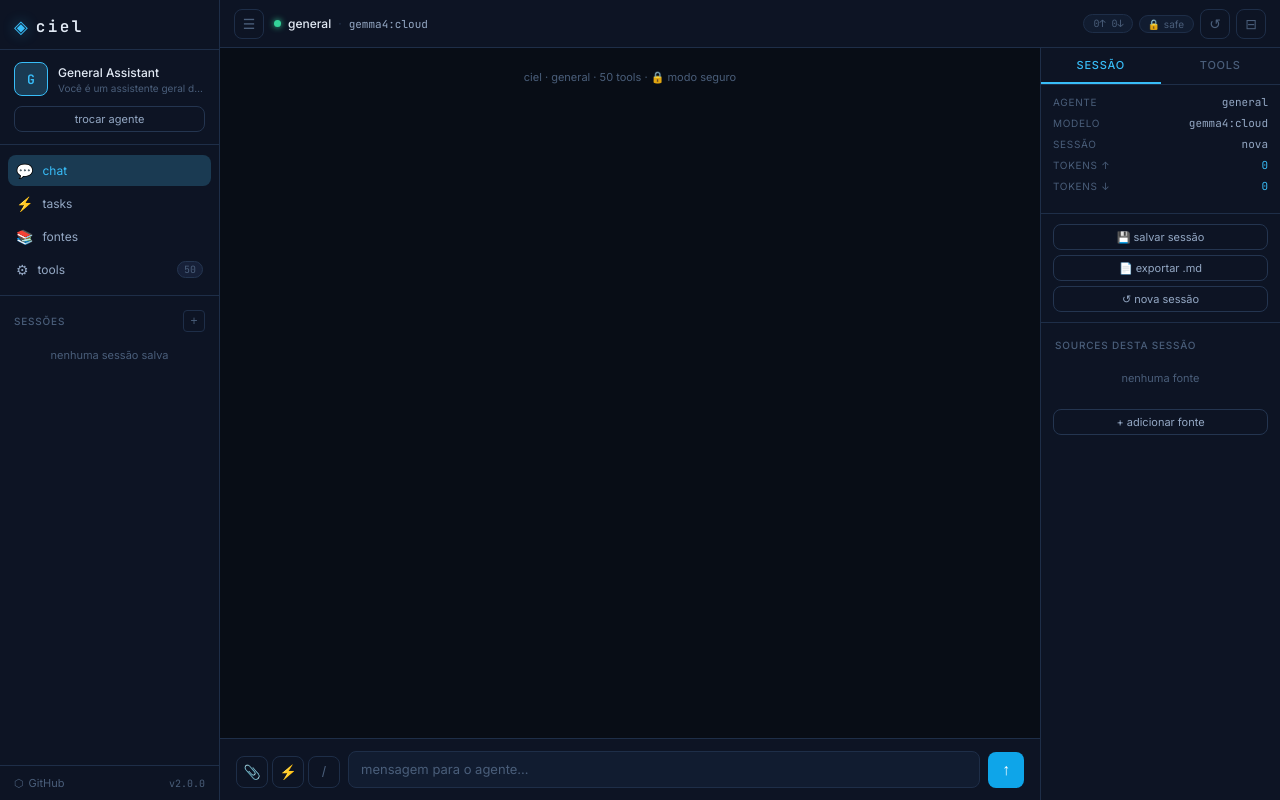
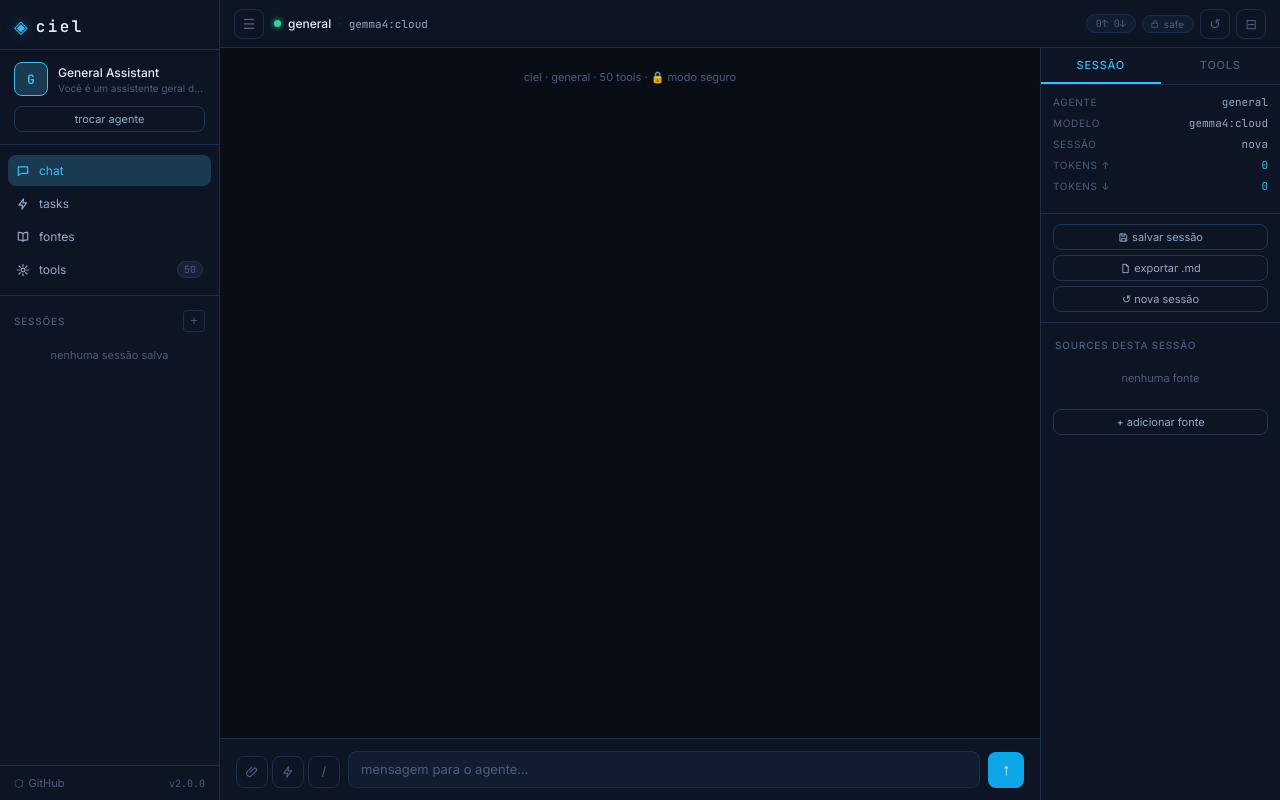
Before and after one commit to tiagobandeira/ciel, a Flask app: page / in a window 1280 px wide. Run offline with Flask 3, Linux system fonts and the light colour scheme; data that the repository does not hold is empty; some libraries are stand-ins or nearby versions.

Commit message:
feat(web): ícones de linha no lugar dos emoji
- sprite inline no index.html (20 símbolos, viewBox 24, traço 2, fill none e
  currentColor) e helper icons.js com icone('nome') para os templates.
- chrome trocado: nav da sidebar, barra de input, menu de comandos, ações do
  painel da sessão, abas do modal de fontes, cadeado de autenticação e os
  ícones dinâmicos (fontes, download, banner de leitura, lista de tools).
- seguem como estavam os glifos tipográficos do vocabulário (✦ ↺ ✕ ☰) e o
  texto das mensagens de chat.

```diff
--- a/web/static/app.js
+++ b/web/static/app.js
@@ -244,7 +244,7 @@ function addViewModeBanner(sessionId, title) {
   banner.id = 'view-mode-banner';
   banner.className = 'view-mode-banner';
   banner.innerHTML = `
-    <span>👁 visualizando sessão #${sessionId} — ${esc(title || 'sem título')}</span>
+    <span>${icone('eye')} visualizando sessão #${sessionId} — ${esc(title || 'sem título')}</span>
     <span class="view-mode-hint">envie uma mensagem para retomar com branch automática</span>
   `;
   // insere antes das mensagens
@@ -422,7 +422,7 @@ function renderToolsList(tools) {
     const isTemp = t.cat === 'temp';
     return `<div class="tool-item">
       <div class="tool-item-name">
-        ⚙ ${esc(t.name)}
+        ${icone('gear')} ${esc(t.name)}
         <span class="tool-cat-badge${isTemp?' temp':''}">
           ${isTemp?'temp':'perm'}
         </span>
@@ -656,13 +656,13 @@ async function refreshSources() {
     }
     list.innerHTML = data.sources.map(s => `
       <div class="source-item">
-        <span class="source-item-name">📄 ${esc(s.filename)}</span>
+        <span class="source-item-name">${icone('file')} ${esc(s.filename)}</span>
         <span class="source-item-meta">${s.n_chunks} chunks · ${s.scope}</span>
         <button class="source-item-del" onclick="removeSource(${s.id})" title="remover">✕</button>
       </div>`).join('');
     miniList.innerHTML = data.sources.slice(0, 5).map(s => `
       <div class="source-mini-item">
-        <span class="source-mini-name">📄 ${esc(s.filename)}</span>
+        <span class="source-mini-name">${icone('file')} ${esc(s.filename)}</span>
         <button class="source-mini-del" onclick="removeSource(${s.id})">✕</button>
       </div>`).join('');
   } catch(e) {
@@ -854,7 +854,7 @@ window.loadSession = async (sessionId) => {
     if (data.sources?.length) {
       miniList.innerHTML = data.sources.map(s => `
         <div class="source-mini-item">
-          <span class="source-mini-name">📄 ${esc(s.filename)}</span>
+          <span class="source-mini-name">${icone('file')} ${esc(s.filename)}</span>
         </div>`).join('');
     } else {
       miniList.innerHTML = '<div class="panel-empty">nenhuma fonte</div>';
@@ -1002,7 +1002,7 @@ function showUploadPreview(type, src, name) {
   if (type === 'img' && src) {
     document.getElementById('prev-thumb').innerHTML = `<img src="${src}" alt="">`;
   } else {
-    document.getElementById('prev-thumb').textContent = '📄';
+    document.getElementById('prev-thumb').innerHTML = icone('file');
   }
 }
 
@@ -1072,9 +1072,9 @@ function buildDownloadLinks(refs) {
   return refs.map(p => {
     const ext  = p.split('.').pop().toLowerCase();
     const name = p.split(/[\\/]/).pop();
-    const icon = IMAGE_EXTS.has(ext) ? '🖼' : '⬇';
+    const ic = icone(IMAGE_EXTS.has(ext) ? 'image' : 'download');
     return `<a class="dl-link" href="/download?path=${encodeURIComponent(p)}"
-               download="${esc(name)}" target="_blank">${icon} ${esc(name)}</a>`;
+               download="${esc(name)}" target="_blank">${ic} ${esc(name)}</a>`;
   }).join('');
 }
 
@@ -1157,17 +1157,17 @@ function _renderAuthBadge() {
   badge.classList.remove('authed', 'force-safe');
 
   if (_authState.force_safe) {
-    icon.textContent  = '🔒';
+    icon.innerHTML = icone('lock');
     label.textContent = 'safe';
     badge.classList.add('force-safe');
     badge.title = 'modo seguro permanente (--safe)';
   } else if (_authState.authenticated) {
-    icon.textContent  = '🔓';
+    icon.innerHTML = icone('unlock');
     label.textContent = 'autenticado';
     badge.classList.add('authed');
     badge.title = 'autenticado — clique para gerenciar';
   } else {
-    icon.textContent  = '🔒';
+    icon.innerHTML = icone('lock');
     label.textContent = 'safe';
     badge.title = 'modo seguro ativo — clique para autenticar';
   }
--- /dev/null
+++ b/web/static/icons.js
@@ -0,0 +1,18 @@
+/* ═══════════════════════════════════════════════════════════════
+   Ciel — icons.js
+   Helper para os ícones de linha do sprite (definido no index.html).
+   Mantém o vocabulário: traço 2px, sem preenchimento, herda a cor do
+   texto (currentColor) — então funciona em qualquer tema.
+   ═══════════════════════════════════════════════════════════════ */
+(function () {
+  'use strict';
+
+  /** Devolve o markup de um ícone do sprite: icone('file') */
+  function icone(nome, extra) {
+    const classe = 'ic' + (extra ? ' ' + extra : '');
+    return '<svg class="' + classe + '" aria-hidden="true">' +
+           '<use href="#i-' + nome + '"></use></svg>';
+  }
+
+  window.icone = icone;
+})();
--- a/web/static/style.css
+++ b/web/static/style.css
@@ -1609,3 +1609,16 @@ body {
 /* botão de enviar em modo "parar" (durante o turno) */
 .send-btn.parando { background: var(--err); font-size: 12px; }
 .send-btn.parando:hover { background: var(--err); }
+
+/* ══ ÍCONES DE LINHA (sprite em index.html) ═════════════════════ */
+.ic-sprite { position: absolute; width: 0; height: 0; overflow: hidden; }
+.ic {
+  width: 1em;
+  height: 1em;
+  vertical-align: -0.14em;
+  fill: none;
+  stroke: currentColor;
+  stroke-width: 2;
+  stroke-linecap: round;
+  stroke-linejoin: round;
+}
--- a/web/templates/index.html
+++ b/web/templates/index.html
@@ -44,19 +68,19 @@
   <!-- Nav -->
   <nav class="sidebar-nav">
     <button class="nav-item active" onclick="showView('chat')">
-      <span class="nav-icon">💬</span>
+      <span class="nav-icon"><svg class="ic" aria-hidden="true"><use href="#i-chat"></use></svg></span>
       <span>chat</span>
     </button>
     <button class="nav-item" onclick="openTaskModal()">
-      <span class="nav-icon">⚡</span>
+      <span class="nav-icon"><svg class="ic" aria-hidden="true"><use href="#i-zap"></use></svg></span>
       <span>tasks</span>
     </button>
     <button class="nav-item" onclick="openSourceModal()">
-      <span class="nav-icon">📚</span>
+      <span class="nav-icon"><svg class="ic" aria-hidden="true"><use href="#i-book"></use></svg></span>
       <span>fontes</span>
     </button>
     <button class="nav-item" onclick="toggleToolsPanel()">
-      <span class="nav-icon">⚙</span>
+      <span class="nav-icon"><svg class="ic" aria-hidden="true"><use href="#i-gear"></use></svg></span>
       <span>tools</span>
       <span class="nav-badge" id="tools-count">0</span>
     </button>
@@ -100,7 +124,7 @@
       </div>
       <!-- badge de modo: clicável para abrir modal de auth -->
       <button class="safe-badge" id="safe-badge" onclick="openAuthModal()" title="status de autenticação">
-        <span id="safe-badge-icon">🔒</span>
+        <span id="safe-badge-icon"><svg class="ic" aria-hidden="true"><use href="#i-lock"></use></svg></span>
         <span id="safe-badge-label">safe</span>
       </button>
       <button class="icon-btn" onclick="clearChat()" title="nova sessão">↺</button>
@@ -126,10 +150,10 @@
       <!-- Barra de input -->
       <div class="input-bar">
         <div class="input-actions-left">
-          <button class="input-action-btn" onclick="triggerUpload()" title="anexar arquivo">📎</button>
+          <button class="input-action-btn" onclick="triggerUpload()" title="anexar arquivo"><svg class="ic" aria-hidden="true"><use href="#i-clip"></use></svg></button>
           <input type="file" id="file-input" style="display:none"
             accept="image/*,.txt,.md,.py,.csv,.json,.yaml,.yml,.toml,.log,.pdf">
-          <button class="input-action-btn" onclick="openTaskModal()" title="executar task">⚡</button>
+          <button class="input-action-btn" onclick="openTaskModal()" title="executar task"><svg class="ic" aria-hidden="true"><use href="#i-zap"></use></svg></button>
           <button class="input-action-btn" onclick="toggleCommandMenu()" title="comandos">/</button>
         </div>
 
@@ -147,15 +171,15 @@
       <!-- Menu de comandos rápidos -->
       <div id="command-menu" class="command-menu hidden">
         <div class="command-menu-header">comandos</div>
-        <button class="command-item" onclick="quickCommand('/history salvar')">💾 salvar sessão</button>
-        <button class="command-item" onclick="quickCommand('/history exportar')">📄 exportar .md</button>
-        <button class="command-item" onclick="quickCommand('/tools')">⚙ listar tools</button>
-        <button class="command-item" onclick="quickCommand('/tokens')">📊 ver tokens</button>
-        <button class="command-item" onclick="quickCommand('/limpar-temp')">🗑 limpar tools temp</button>
+        <button class="command-item" onclick="quickCommand('/history salvar')"><svg class="ic" aria-hidden="true"><use href="#i-save"></use></svg> salvar sessão</button>
+        <button class="command-item" onclick="quickCommand('/history exportar')"><svg class="ic" aria-hidden="true"><use href="#i-file"></use></svg> exportar .md</button>
+        <button class="command-item" onclick="quickCommand('/tools')"><svg class="ic" aria-hidden="true"><use href="#i-gear"></use></svg> listar tools</button>
+        <button class="command-item" onclick="quickCommand('/tokens')"><svg class="ic" aria-hidden="true"><use href="#i-chart"></use></svg> ver tokens</button>
+        <button class="command-item" onclick="quickCommand('/limpar-temp')"><svg class="ic" aria-hidden="true"><use href="#i-trash"></use></svg> limpar tools temp</button>
         <button class="command-item" onclick="quickCommand('/novo')">✦ nova sessão</button>
         <div class="command-menu-header">sources</div>
-        <button class="command-item" onclick="openSourceModal()">📚 gerenciar fontes</button>
-        <button class="command-item" onclick="quickCommand('/source --listar')">📋 listar fontes</button>
+        <button class="command-item" onclick="openSourceModal()"><svg class="ic" aria-hidden="true"><use href="#i-book"></use></svg> gerenciar fontes</button>
+        <button class="command-item" onclick="quickCommand('/source --listar')"><svg class="ic" aria-hidden="true"><use href="#i-clipboard"></use></svg> listar fontes</button>
       </div>
     </div>
 
@@ -193,8 +217,8 @@
         </div>
         <div class="panel-divider"></div>
         <div class="session-actions">
-          <button class="btn-outline btn-sm w-full" onclick="quickCommand('/history salvar')">💾 salvar sessão</button>
-          <button class="btn-outline btn-sm w-full" onclick="quickCommand('/history exportar')">📄 exportar .md</button>
+          <button class="btn-outline btn-sm w-full" onclick="quickCommand('/history salvar')"><svg class="ic" aria-hidden="true"><use href="#i-save"></use></svg> salvar sessão</button>
+          <button class="btn-outline btn-sm w-full" onclick="quickCommand('/history exportar')"><svg class="ic" aria-hidden="true"><use href="#i-file"></use></svg> exportar .md</button>
           <button class="btn-outline btn-sm w-full err-btn" onclick="clearChat()">↺ nova sessão</button>
         </div>
         <div class="panel-divider"></div>
@@ -259,7 +283,7 @@
 
     <!-- Nota explicativa -->
     <div class="source-note">
-      <span class="source-note-icon">ℹ</span>
+      <span class="source-note-icon"><svg class="ic" aria-hidden="true"><use href="#i-info"></use></svg></span>
       <span>Fontes são indexadas na memória do servidor e ficam disponíveis para o agente consultar.
       <strong>Sessão:</strong> só para esta conversa.
       <strong>Global:</strong> persistente para o agente em qualquer sessão.
@@ -268,9 +292,9 @@
 
     <!-- Tabs: upload / caminho / URL -->
     <div class="source-tabs">
-      <button class="source-tab active" onclick="switchSourceTab('file')">📁 arquivo</button>
-      <button class="source-tab" onclick="switchSourceTab('path')">💻 caminho</button>
-      <button class="source-tab" onclick="switchSourceTab('url')">🌐 URL</button>
+      <button class="source-tab active" onclick="switchSourceTab('file')"><svg class="ic" aria-hidden="true"><use href="#i-folder"></use></svg> arquivo</button>
+      <button class="source-tab" onclick="switchSourceTab('path')"><svg class="ic" aria-hidden="true"><use href="#i-terminal"></use></svg> caminho</button>
+      <button class="source-tab" onclick="switchSourceTab('url')"><svg class="ic" aria-hidden="true"><use href="#i-globe"></use></svg> URL</button>
     </div>
 
     <!-- Painel: upload de arquivo -->
@@ -279,7 +303,7 @@
         <input type="file" id="source-file-input" style="display:none"
           accept=".txt,.md,.py,.csv,.json,.yaml,.yml,.toml,.log,.pdf"
           onchange="onSourceFileSelected(this)">
-        <span class="source-upload-icon">📄</span>
+        <span class="source-upload-icon"><svg class="ic" aria-hidden="true"><use href="#i-file"></use></svg></span>
         <span class="source-upload-label" id="source-upload-label">clique para selecionar ou arraste um arquivo</span>
         <span class="source-upload-hint">.txt · .md · .pdf · .csv · .py · .json e outros</span>
       </div>
@@ -336,7 +360,7 @@
     <!-- estado: não autenticado → formulário de login -->
     <div id="auth-panel-login">
       <div class="modal-header">
-        <span>🔒 modo seguro ativo</span>
+        <span><svg class="ic" aria-hidden="true"><use href="#i-lock"></use></svg> modo seguro ativo</span>
         <button class="icon-btn" onclick="closeModal('auth-modal')">✕</button>
       </div>
       <div class="auth-body">
@@ -345,7 +369,7 @@
           estão desabilitadas. Autentique-se para liberar o acesso completo.
         </p>
         <div id="auth-default-hint" class="auth-hint hidden">
-          <span class="auth-hint-icon">ℹ</span>
+          <span class="auth-hint-icon"><svg class="ic" aria-hidden="true"><use href="#i-info"></use></svg></span>
           <span id="auth-default-pw-text"></span>
         </div>
         <div class="auth-field-row">
@@ -363,7 +387,7 @@
     <!-- estado: autenticado → opções -->
     <div id="auth-panel-authed" class="hidden">
       <div class="modal-header">
-        <span>🔓 autenticado</span>
+        <span><svg class="ic" aria-hidden="true"><use href="#i-unlock"></use></svg> autenticado</span>
         <button class="icon-btn" onclick="closeModal('auth-modal')">✕</button>
       </div>
       <div class="auth-body">
```
Also changed, not shown: other parts of web/templates/index.html (+24 -0 lines).
